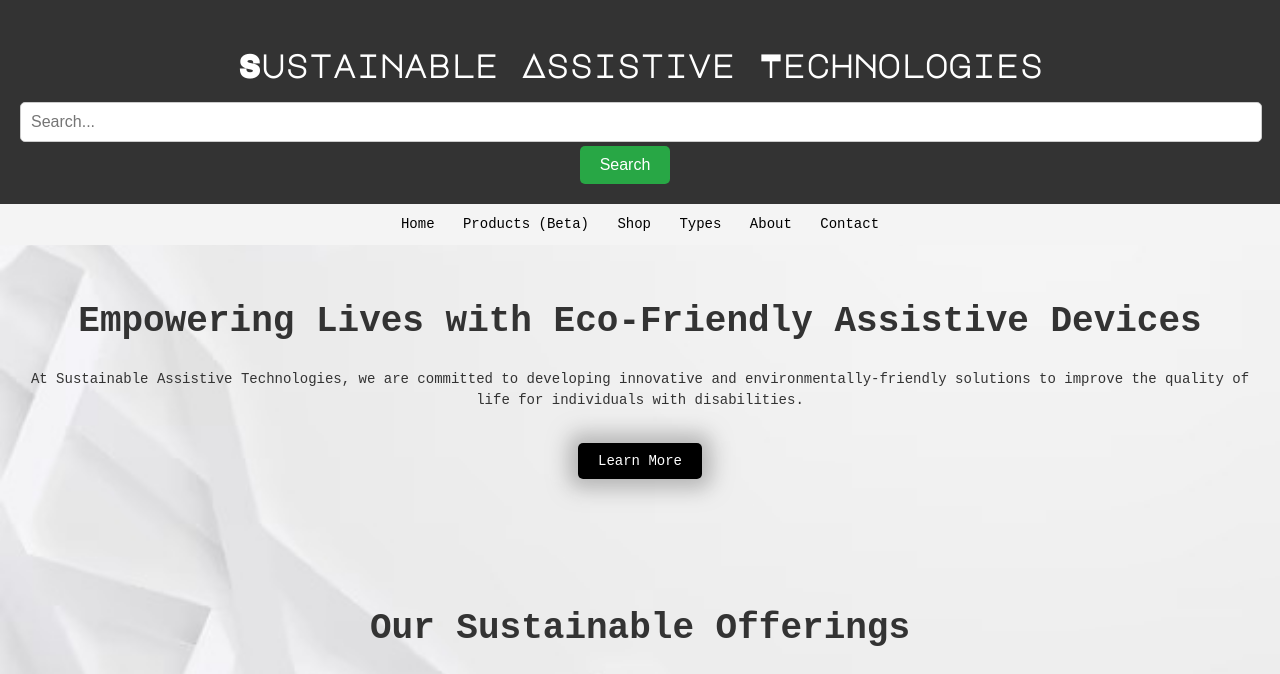
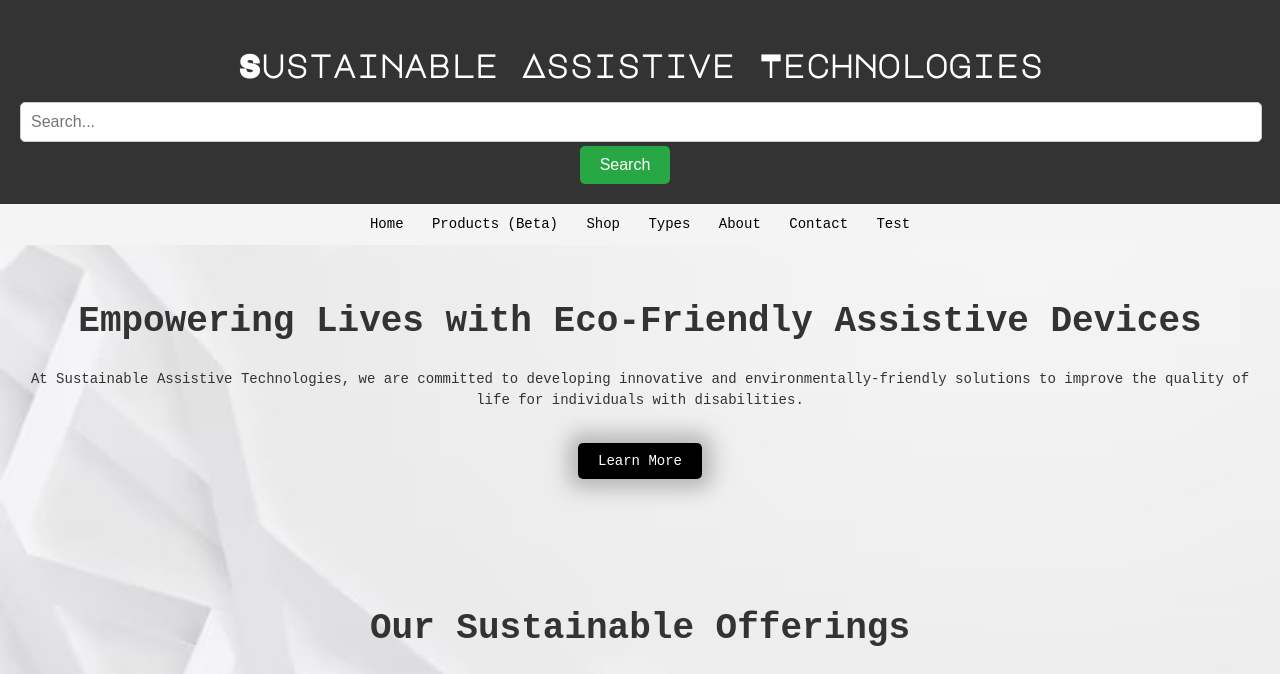
Before and after one commit to diatech2024/diatech2024.github.ioo, a plain HTML site: page index.html in a window 1280 px wide. Shown: the top 674 px of the page. Drawn offline with Linux system fonts and the light colour scheme.

Commit message:
Update index.html

```diff
--- a/index.html
+++ b/index.html
@@ -26,6 +26,7 @@
     <a href="types.html">Types</a>
     <a href="about.html">About</a>
     <a href="contact.html">Contact</a>
+    <a href="test.html">Test</a>
   </nav>
   <main>
     <section class="hero">
```
